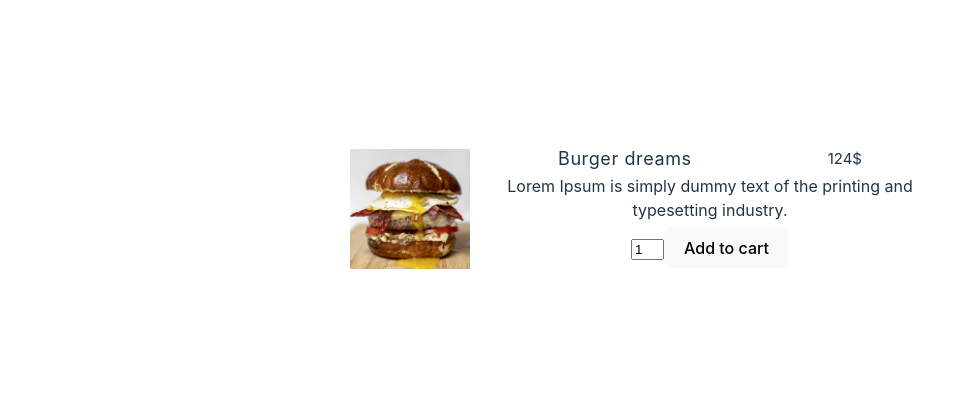
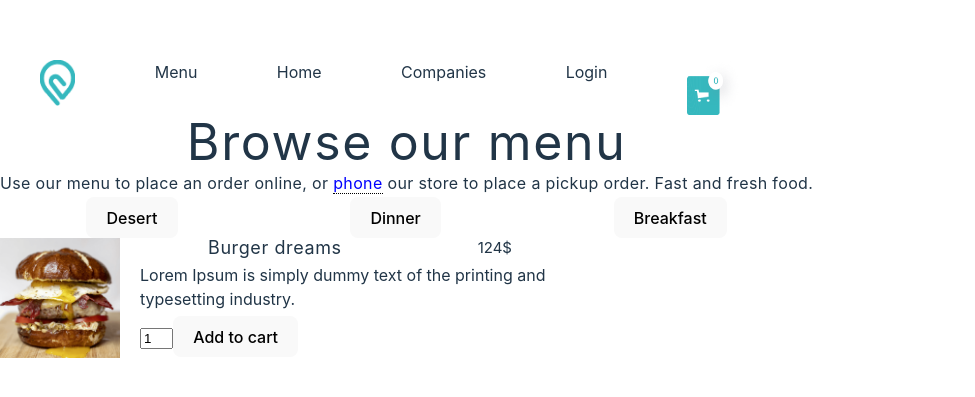
Before and after one commit to voiteshonok/React-Course, a React (Vite) app: page / in a window 1280 px wide. Shown: the part 151-548 px from the top of the page, without its empty margins (0-975 px from the left). Built offline with nearby package versions, Linux system fonts and the light colour scheme.

Commit message:
HW-2: done with header template

```diff
--- a/src/App.css
+++ b/src/App.css
@@ -1,6 +1,6 @@
-#root {
+/* #root {
   max-width: 1280px;
   margin: 0 auto;
   padding: 2rem;
   text-align: center;
-}
+} */
--- a/src/App.jsx
+++ b/src/App.jsx
@@ -1,5 +1,5 @@
 import './App.css'
-import { Card } from './components/Card'
+import { Card, Header, BrowseMenu } from './components/index'
 
 import image from './assets/burger1.png'
 
@@ -14,6 +14,8 @@ function App() {
 
   return (
     <div>
+      <Header />
+      <BrowseMenu />
       <Card img={card.img} title={card.title} price={card.price} descriprion={card.descriprion}/>
     </div>
   )
--- /dev/null
+++ b/src/components/BrowseMenu/BrowseMenu.css
@@ -0,0 +1,56 @@
+.BrowseMenu {
+    display: flex;
+    flex-direction: column;
+    justify-content: space-between;
+}
+
+.BrowseMenu__title {
+    font-family: Inter;
+    font-size: 50px;
+    font-weight: 400;
+    line-height: 55px;
+    letter-spacing: 1.649999976158142px;
+    text-align: center;
+}
+
+.BrowseMenu__text {
+    font-family: Inter;
+    font-size: 16px;
+    font-weight: 400;
+    line-height: 27px;
+    letter-spacing: 0.36000001430511475px;
+    text-align: center;
+}
+
+.BrowseMenu__buttons {
+    display: flex;
+    justify-content: space-around;
+}
+
+
+.tooltip {
+    position: relative;
+    /*display: inline-block; not necessary*/
+    border-bottom: 1px dotted black;
+    color: blue;
+}
+
+.tooltip .tooltiptext {
+    visibility: hidden;
+    width: 120px;
+    background-color: black;
+    color: #fff;
+    text-align: center;
+    border-radius: 6px;
+    padding: 5px 0;
+    /* Position the tooltip */
+    position: absolute;
+    z-index: 1;
+    bottom: 100%;
+    left: 50%;
+    margin-left: -60px;
+}
+
+.tooltip:hover .tooltiptext {
+    visibility  : visible;
+}
--- /dev/null
+++ b/src/components/BrowseMenu/BrowseMenu.jsx
@@ -0,0 +1,17 @@
+import './BrowseMenu.css'
+
+
+export function BrowseMenu() {
+    return (
+        <div className='BrowseMenu'>
+            <div className='BrowseMenu__title'>Browse our menu</div>
+            <div className='BrowseMenu__text'>Use our menu to place an order online, or <span class="tooltip">phone<span class="tooltiptext">+375775778</span></span> our store to place a pickup order. Fast and fresh food.</div>
+            <div className='BrowseMenu__buttons'>
+                <button className='BrowseMenu_buttons-desert' type="button">Desert</button>
+                <button className='BrowseMenu_buttons-dinner' type="button">Dinner</button>
+                <button className='BrowseMenu_buttons-breakfast' type="button">Breakfast</button>
+            </div>
+
+        </div>
+    )
+}
--- /dev/null
+++ b/src/components/BrowseMenu/index.js
@@ -0,0 +1 @@
+export * from "./BrowseMenu"
--- a/src/components/Card/index.js
+++ b/src/components/Card/index.js
@@ -1,3 +1 @@
-
-
 export * from "./Card"
--- /dev/null
+++ b/src/components/Header/Header.css
@@ -0,0 +1,23 @@
+.header__logo {
+    width: 35.72px;
+    height: 45.86px;
+    top: 2.13px;
+    left: 2.14px;
+    gap: 0px;
+    border: 5px 0px 0px 0px;
+    opacity: 0px;
+}
+
+.header__cart {
+    width: 55px;
+    height: 55px;
+    padding: 0px 31.79px 0px 0px;
+    gap: 0px;
+    border-radius: 4px 0px 0px 0px;
+    opacity: 0px;
+}
+
+.header {
+    display: flex;
+    justify-content: space-around;
+}
--- /dev/null
+++ b/src/components/Header/Header.jsx
@@ -0,0 +1,19 @@
+import './Header.css'
+
+import logo from '../../assets/Logo.png'
+import cart from '../../assets/Cart.png'
+
+
+export function Header() {
+    return (
+        <div className='header'>
+            <img className='header__logo' src={logo} alt='logo' />
+            <div className='header__menu'>Menu</div>
+            <div className='header__home'>Home</div>
+            <div className='header__companies'>Companies</div>
+            <div className='header__login'>Login</div>
+            <img className='header__cart' src={cart} alt='cart' />
+
+        </div>
+    )
+}
--- /dev/null
+++ b/src/components/Header/index.js
@@ -0,0 +1 @@
+export * from "./Header"
--- a/src/components/index.js
+++ b/src/components/index.js
@@ -1 +1,3 @@
 export * from "./Card"
+export * from "./Header"
+export * from "./BrowseMenu"
```
Also changed, not shown: src/assets/Cart.png (added), src/assets/Logo.png (added).
